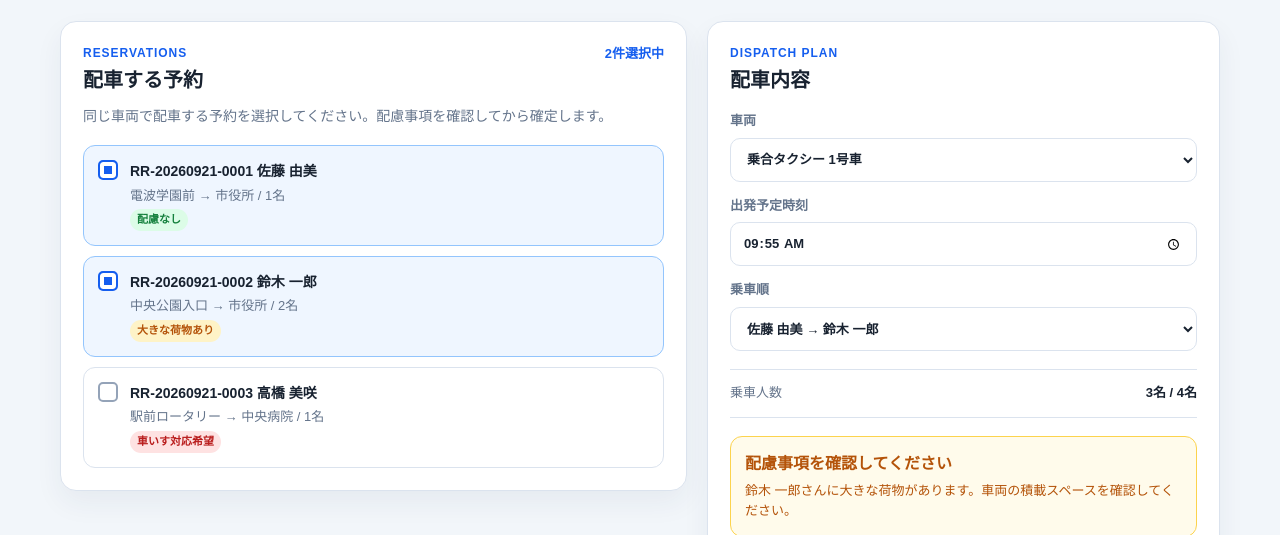
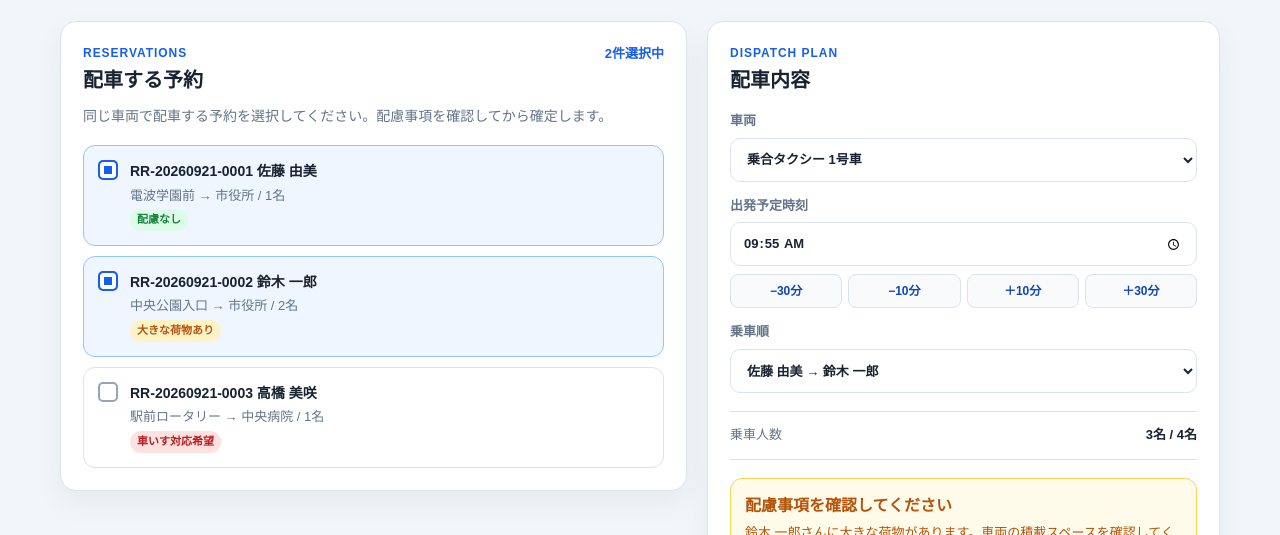
Before and after one commit to harusun8777-lang/RoadRide_Sharing, a plain HTML site: page frontend/dispatch/pages/manual-dispatch.html in a window 1280 px wide. Shown: the part 265-800 px from the top of the page. Drawn offline with Linux system fonts and the light colour scheme.

Commit message:
調整時間をしやすく
# 概要
時間を＋10,－10,+30,-30で簡単に調整ができるようにした

```diff
--- a/frontend/dispatch/assets/css/manual-dispatch.css
+++ b/frontend/dispatch/assets/css/manual-dispatch.css
@@ -310,6 +310,34 @@ h2 {
     background: #fff;
 }
 
+.time-control {
+    display: grid;
+    gap: 8px;
+}
+
+.time-stepper {
+    display: grid;
+    grid-template-columns: repeat(4, minmax(0, 1fr));
+    gap: 6px;
+}
+
+.time-stepper button {
+    min-height: 34px;
+    padding: 0 6px;
+    border: 1px solid var(--line);
+    border-radius: 8px;
+    color: var(--blue-dark);
+    background: #f8fafc;
+    font-size: 12px;
+    font-weight: 800;
+}
+
+.time-stepper button:hover,
+.time-stepper button:focus-visible {
+    border-color: #93c5fd;
+    background: #eff6ff;
+}
+
 .capacity-row {
     display: flex;
     justify-content: space-between;
--- a/frontend/dispatch/assets/css/route-edit.css
+++ b/frontend/dispatch/assets/css/route-edit.css
@@ -354,6 +354,34 @@ h2 {
     min-height: 90px;
 }
 
+.time-control {
+    display: grid;
+    gap: 8px;
+}
+
+.time-stepper {
+    display: grid;
+    grid-template-columns: repeat(4, minmax(0, 1fr));
+    gap: 6px;
+}
+
+.time-stepper button {
+    min-height: 34px;
+    padding: 0 6px;
+    border: 1px solid var(--line);
+    border-radius: 8px;
+    color: var(--blue-dark);
+    background: #f8fafc;
+    font-size: 12px;
+    font-weight: 800;
+}
+
+.time-stepper button:hover,
+.time-stepper button:focus-visible {
+    border-color: #93c5fd;
+    background: #eff6ff;
+}
+
 .warning-box {
     margin: 18px 0;
     padding: 14px;
--- a/frontend/dispatch/assets/js/manual-dispatch.js
+++ b/frontend/dispatch/assets/js/manual-dispatch.js
@@ -6,6 +6,25 @@ const capacityValue = document.querySelector("#capacity-value");
 const reservationItems = document.querySelectorAll(".reservation-item");
 const checkboxes = document.querySelectorAll("[data-reservation]");
 const confirmButton = document.querySelector("#confirm-manual");
+const departureInput = document.querySelector("#departure-input");
+
+function addMinutesToTime(timeValue, deltaMinutes) {
+  if (!timeValue) return "09:55";
+
+  const [hours, minutes] = timeValue.split(":").map(Number);
+  const totalMinutes = ((hours * 60 + minutes + deltaMinutes) % 1440 + 1440) % 1440;
+  const nextHours = Math.floor(totalMinutes / 60);
+  const nextMinutes = totalMinutes % 60;
+
+  return `${String(nextHours).padStart(2, "0")}:${String(nextMinutes).padStart(2, "0")}`;
+}
+
+document.querySelectorAll("[data-time-step]").forEach((button) => {
+  button.addEventListener("click", () => {
+    departureInput.value = addMinutesToTime(departureInput.value, Number(button.dataset.timeStep));
+    departureInput.dispatchEvent(new Event("change", { bubbles: true }));
+  });
+});
 
 if (reason === "no-candidate") {
   reasonStatus.textContent = "候補なし";
--- a/frontend/dispatch/pages/manual-dispatch.html
+++ b/frontend/dispatch/pages/manual-dispatch.html
@@ -67,7 +67,18 @@
                   <option>乗合タクシー 1号車</option>
                   <option>乗合タクシー 2号車</option>
                 </select></label>
-              <label><span>出発予定時刻</span><input id="departure-input" type="time" value="09:55"></label>
+              <label>
+                <span>出発予定時刻</span>
+                <div class="time-control">
+                  <input id="departure-input" type="time" value="09:55">
+                  <div class="time-stepper" aria-label="出発時刻を10分または30分調整">
+                    <button type="button" data-time-step="-30">−30分</button>
+                    <button type="button" data-time-step="-10">−10分</button>
+                    <button type="button" data-time-step="10">＋10分</button>
+                    <button type="button" data-time-step="30">＋30分</button>
+                  </div>
+                </div>
+              </label>
               <label><span>乗車順</span><select id="order-select">
                   <option>佐藤 由美 → 鈴木 一郎</option>
                   <option>鈴木 一郎 → 佐藤 由美</option>
@@ -78,7 +89,6 @@
               <p>鈴木 一郎さんに大きな荷物があります。車両の積載スペースを確認してください。</p>
             </div>
             <button class="button button-primary" id="confirm-manual" type="button">手動配車を確定</button>
-            <a class="button button-secondary" href="ai-candidates.html">AI候補へ戻る</a>
           </section>
           <section class="panel route-panel">
             <p class="eyebrow">ROUTE PREVIEW</p>
```
Also changed, not shown: frontend/dispatch/assets/js/route-edit.js (+22 -0 lines), frontend/dispatch/pages/route-edit.html (+9 -1 lines).
